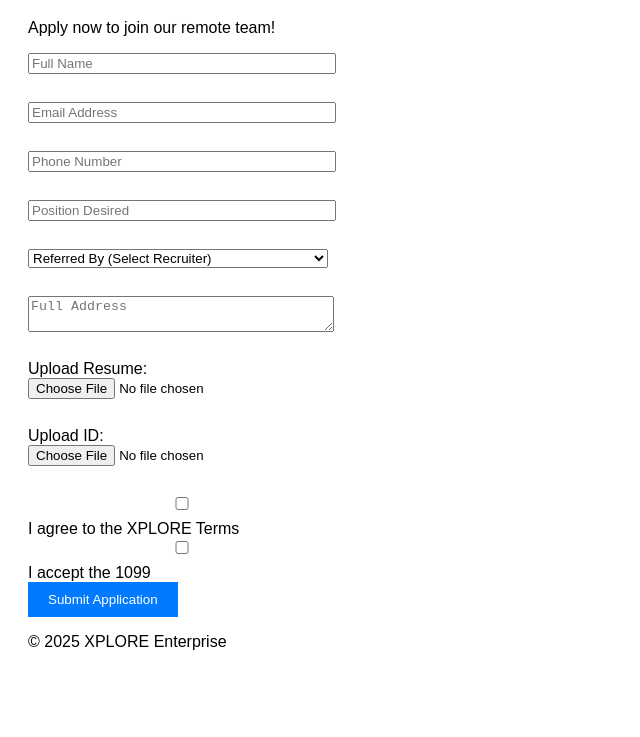
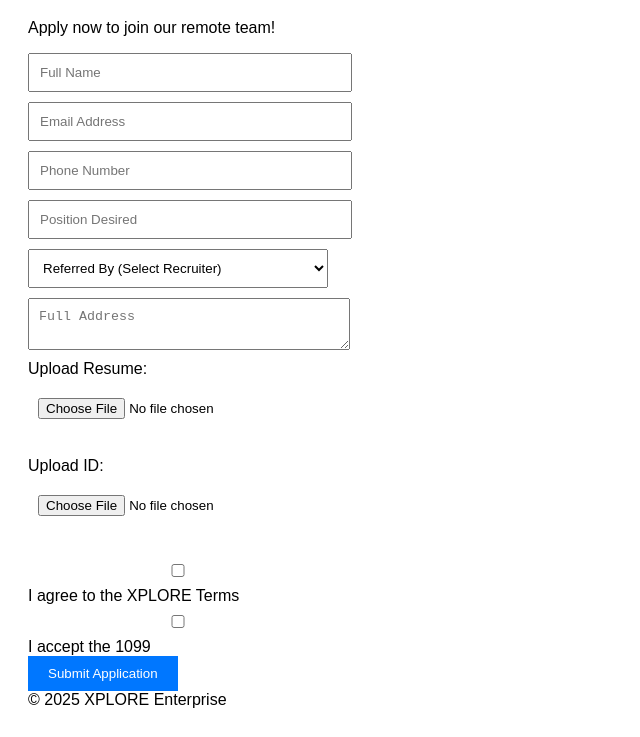
Before and after one commit to xlporewebapp/xplore-suite, a plain HTML site: page hiring-app/index.html in a window 1280 px wide. Shown: the part 107-844 px from the top of the page, without its empty margins (0-640 px from the left). Before the commit the page ends 802 px from the top, so only its background shows below. Drawn offline with Linux system fonts and the light colour scheme.

Commit message:
Add files via upload

```diff
--- a/hiring-app/index.html
+++ b/hiring-app/index.html
@@ -8,30 +8,26 @@
 </head>
 <body>
   <header>
-    <img src="assets/logo.png" alt="XPLORE Logo" />
+    <img src="logo.png" alt="XPLORE Logo" class="logo" />
     <h1>XPLORE Job Application</h1>
     <p>Apply now to join our remote team!</p>
   </header>
-  <main>
-    <form id="jobAppForm">
-      <input type="text" placeholder="Full Name" name="fullName" required /><br />
-      <input type="email" placeholder="Email Address" name="email" required /><br />
-      <input type="text" placeholder="Phone Number" name="phone" required /><br />
-      <input type="text" placeholder="Position Desired" name="position" required /><br />
-      <select id="referredBy" name="referredBy">
-        <option>Referred By (Select Recruiter)</option>
-      </select><br />
-      <textarea name="address" placeholder="Full Address"></textarea><br />
-      Upload Resume: <input type="file" name="resume" /><br />
-      Upload ID: <input type="file" name="idUpload" /><br />
-      <input type="checkbox" required /> I agree to the XPLORE Terms<br />
-      <input type="checkbox" required /> I accept the 1099<br />
-      <button type="submit">Submit Application</button>
-    </form>
-  </main>
-  <footer>
-    <p>&copy; 2025 XPLORE Enterprise</p>
-  </footer>
+
+  <form id="jobAppForm">
+    <input type="text" placeholder="Full Name" required />
+    <input type="email" placeholder="Email Address" required />
+    <input type="tel" placeholder="Phone Number" />
+    <input type="text" placeholder="Position Desired" />
+    <select><option>Referred By (Select Recruiter)</option></select>
+    <textarea placeholder="Full Address"></textarea>
+    <label>Upload Resume: <input type="file" /></label><br />
+    <label>Upload ID: <input type="file" /></label><br />
+    <label><input type="checkbox" /> I agree to the XPLORE Terms</label><br />
+    <label><input type="checkbox" /> I accept the 1099</label><br />
+    <button type="submit">Submit Application</button>
+  </form>
+
+  <footer>© 2025 XPLORE Enterprise</footer>
   <script src="script.js"></script>
 </body>
 </html>
--- a/hiring-app/script.js
+++ b/hiring-app/script.js
@@ -1,23 +1,4 @@
-const SUPABASE_URL = 'https://ellpsaghjktgjblpesqs.supabase.co';
-const SUPABASE_KEY = 'eyJhbGciOiJIUzI1NiIsInR5cCI6IkpXVCJ9.eyJpc3MiOiJzdXBhYmFzZSIsInJlZiI6ImVsbHBzYWdoamt0Z2pibHBlc3FzIiwicm9sZSI6ImFub24iLCJpYXQiOjE3NDU2MjMzNjksImV4cCI6MjA2MTE5OTM2OX0.0elJUnT0fNrhhEiyDyBKd6C2rwUAaL111ejo-LgExVk';
-
-const supabase = supabase.createClient(SUPABASE_URL, SUPABASE_KEY);
-
-window.addEventListener('DOMContentLoaded', async () => {
-  const { data: recruiters, error } = await supabase.from('recruiters').select('*');
-  const dropdown = document.getElementById('referredBy');
-  if (!error && recruiters) {
-    recruiters.forEach(r => {
-      const opt = document.createElement('option');
-      opt.value = r.name;
-      opt.textContent = r.name;
-      dropdown.appendChild(opt);
-    });
-  }
+document.getElementById('jobAppForm').addEventListener('submit', function(e) {
+  e.preventDefault();
+  alert('Application submitted! We will get back to you shortly.');
 });
-
-document.getElementById('jobAppForm').addEventListener('submit', async function(e) {
-  e.preventDefault();
-  alert('Application submitted! (Functionality placeholder)');
-  // You could collect form data and store it using Supabase insert logic here.
-});
--- a/hiring-app/style.css
+++ b/hiring-app/style.css
@@ -1,4 +1,23 @@
-body { font-family: Arial, sans-serif; padding: 20px; }
-h1 { color: #007BFF; }
-input, select, textarea { display: block; margin-bottom: 10px; width: 300px; }
-button { padding: 10px 20px; background: #007BFF; color: white; border: none; }
+body {
+  font-family: Arial, sans-serif;
+  padding: 20px;
+}
+h1 {
+  color: #0077ff;
+}
+input, select, textarea {
+  display: block;
+  margin: 10px 0;
+  padding: 10px;
+  width: 300px;
+}
+button {
+  padding: 10px 20px;
+  background-color: #0077ff;
+  color: white;
+  border: none;
+  cursor: pointer;
+}
+.logo {
+  height: 40px;
+}
```
